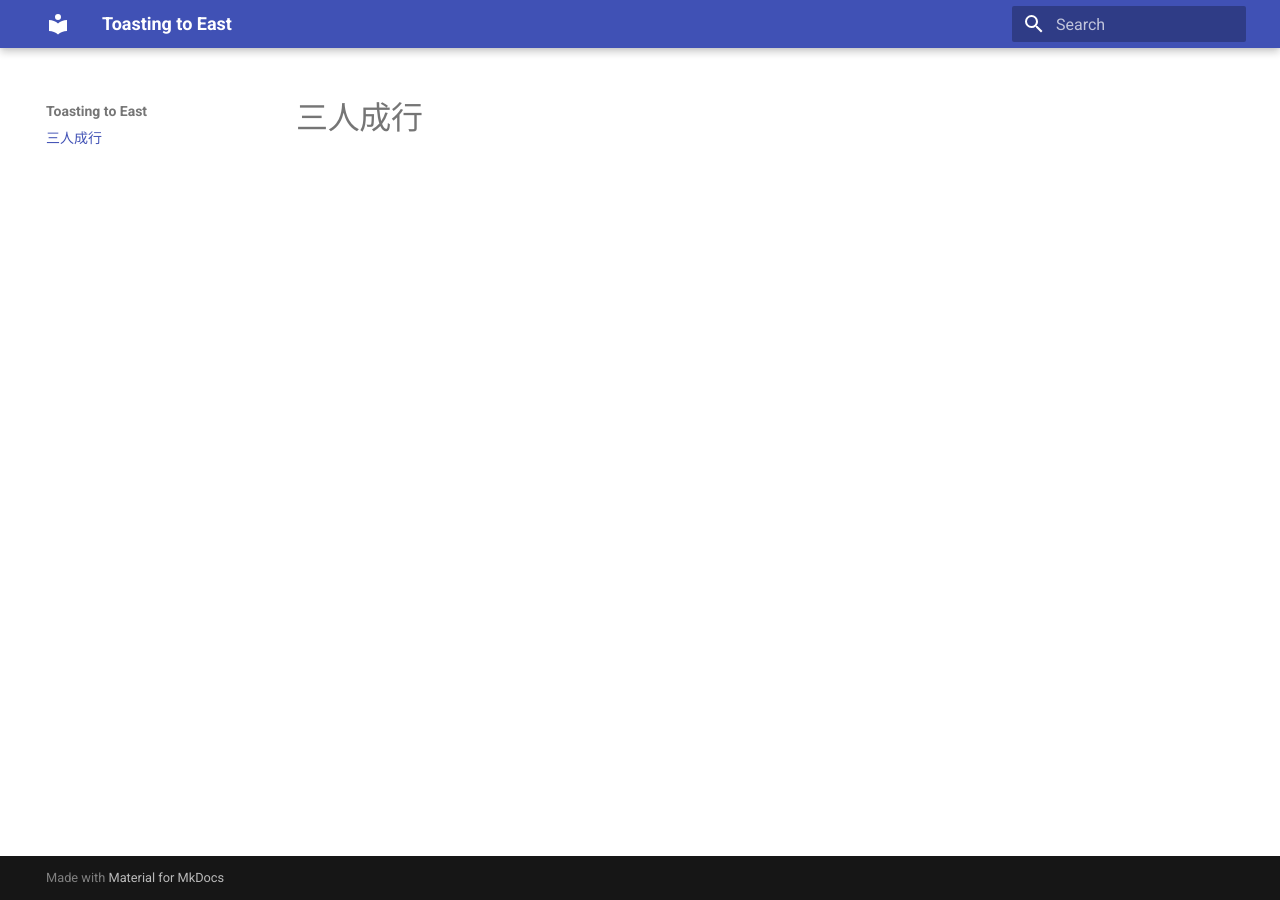
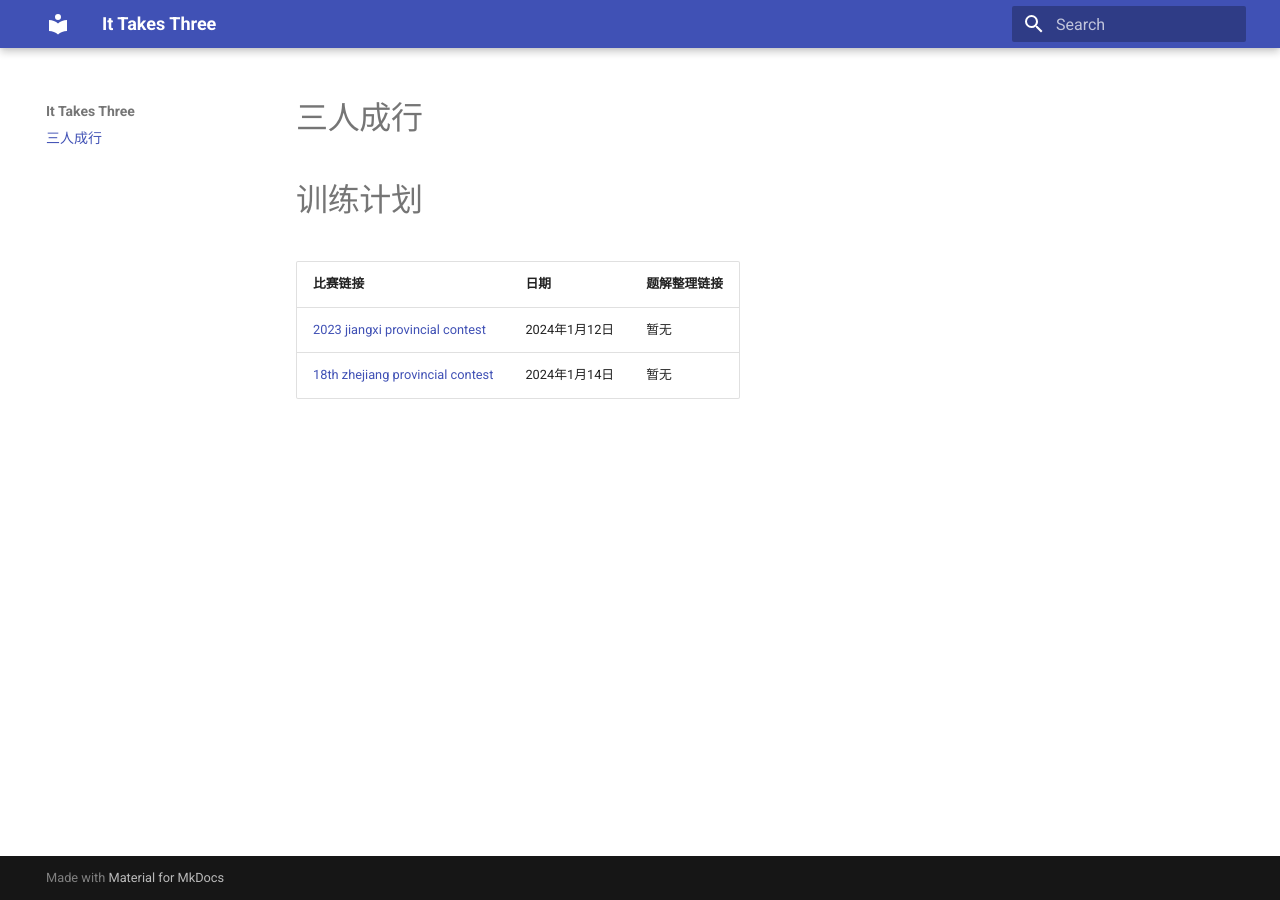
Before and after one commit to MRchenyuheng/my_wiki, an MkDocs documentation site: the page built from docs/index.md, in a window 1280 px wide. Built offline with MkDocs 1.6.1 and Material for MkDocs 9.7.7, drawn with Linux system fonts in a browser that asks for light colours.

Commit message:
20240112xx

```diff
--- a/docs/index.md
+++ b/docs/index.md
@@ -1 +1,9 @@
 # 三人成行
+
+
+# 训练计划
+
+|        比赛链接                                                         | 日期         | 题解整理链接  |
+|      -----------                                                      | -----------  | ----------- |
+|  [2023 jiangxi provincial contest](https://codeforces.com/gym/104385) | 2024年1月12日 |   暂无       |
+|  [18th zhejiang provincial contest](https://codeforces.com/gym/103055)| 2024年1月14日 |   暂无       |
--- a/mkdocs.yml
+++ b/mkdocs.yml
@@ -1,4 +1,4 @@
-site_name: Toasting to East
+site_name: It Takes Three
 theme:
   name: 'material'
 
```
Also changed, not shown: 1 other file.
